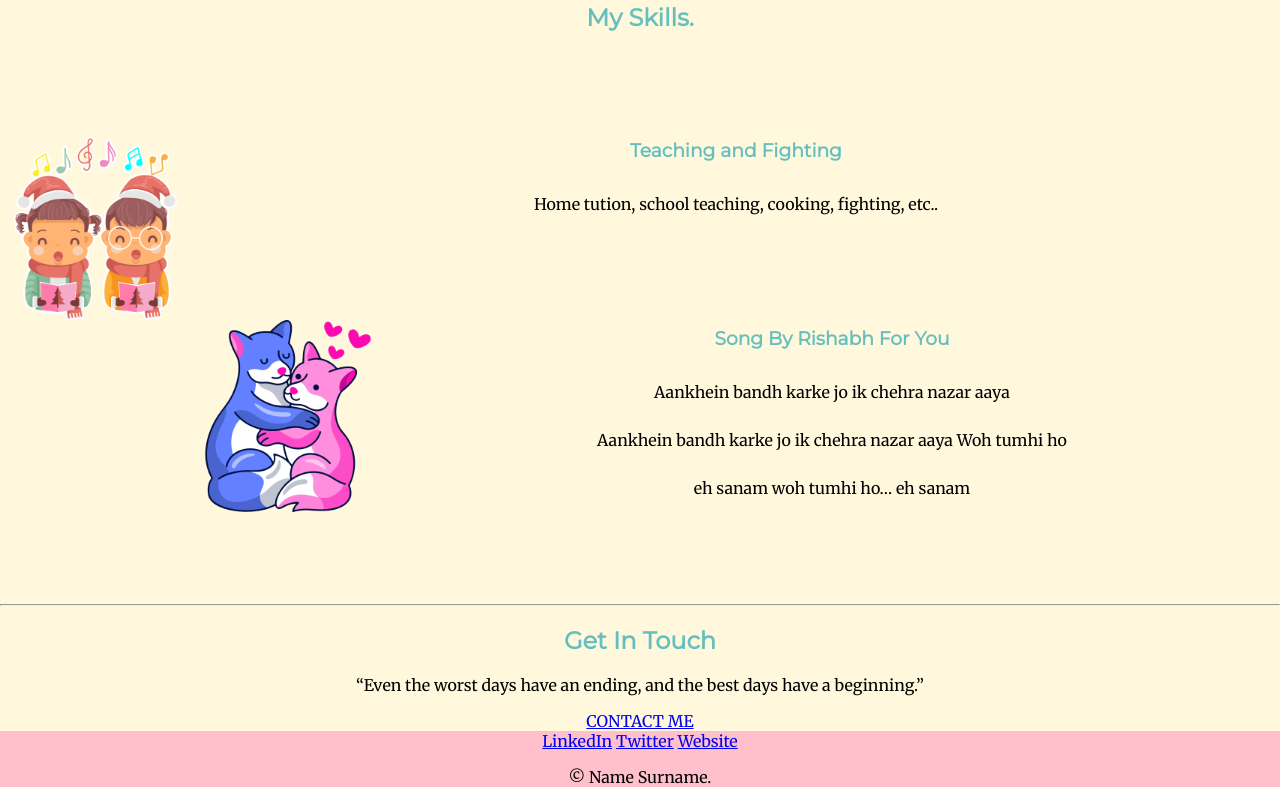
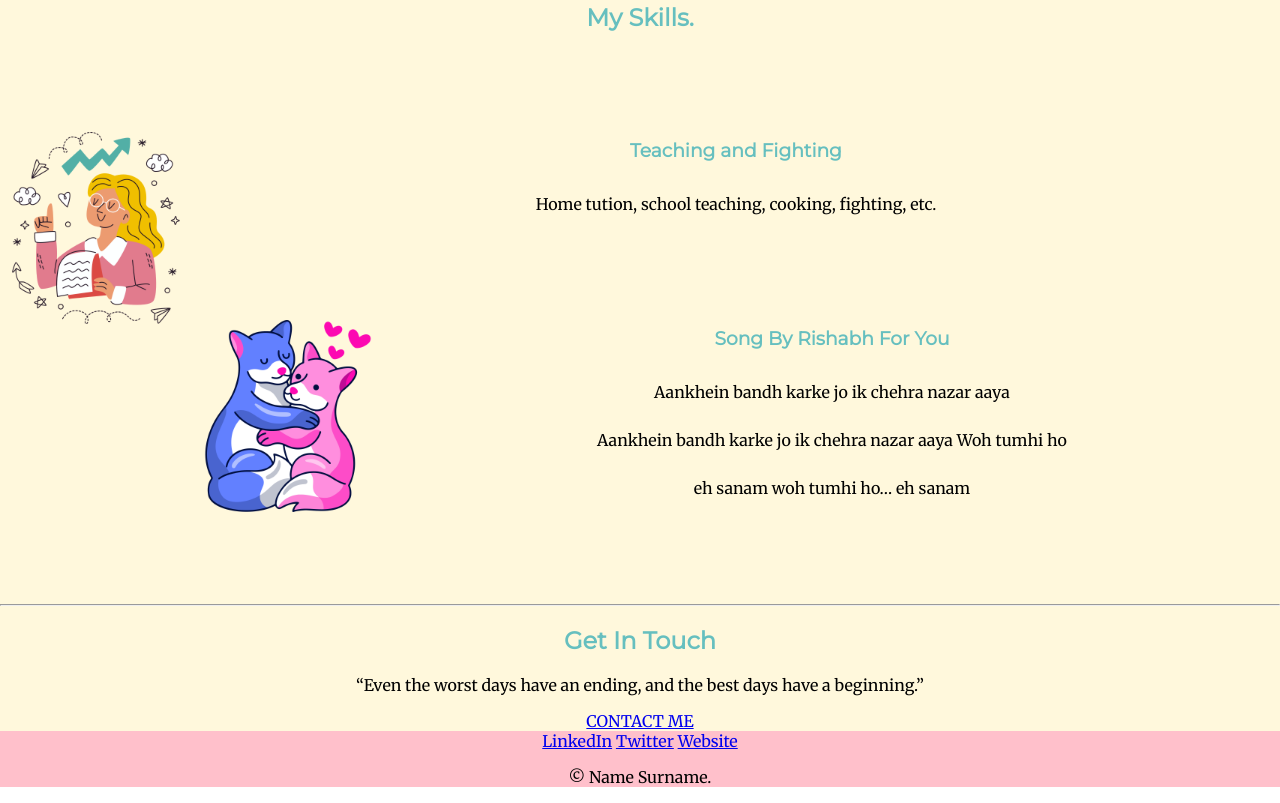
Before and after one commit to RishabhSheyoran/New-Project, a plain HTML site: page index.html in a window 1280 px wide. Shown: the part 994-1797 px from the top of the page. Drawn offline with Linux system fonts and the light colour scheme.

Commit message:
Update index.html

```diff
--- a/index.html
+++ b/index.html
@@ -29,9 +29,10 @@
       <div class="skills">
         <h2>My Skills.</h2>
         <div class="skill-row">
-          <img class="code-img" src="images/christmas-carols.png" alt="">
+          <img class="code-img" src="images/office.png" alt="">
           <h3>Teaching and Fighting</h3>
-          <p>Home tution, school teaching, cooking, fighting, etc..</p>
+          <p>Home tution, school teaching, cooking, fighting, etc.</p>
+
         </div>
 
         <div class="skill-row">
```
